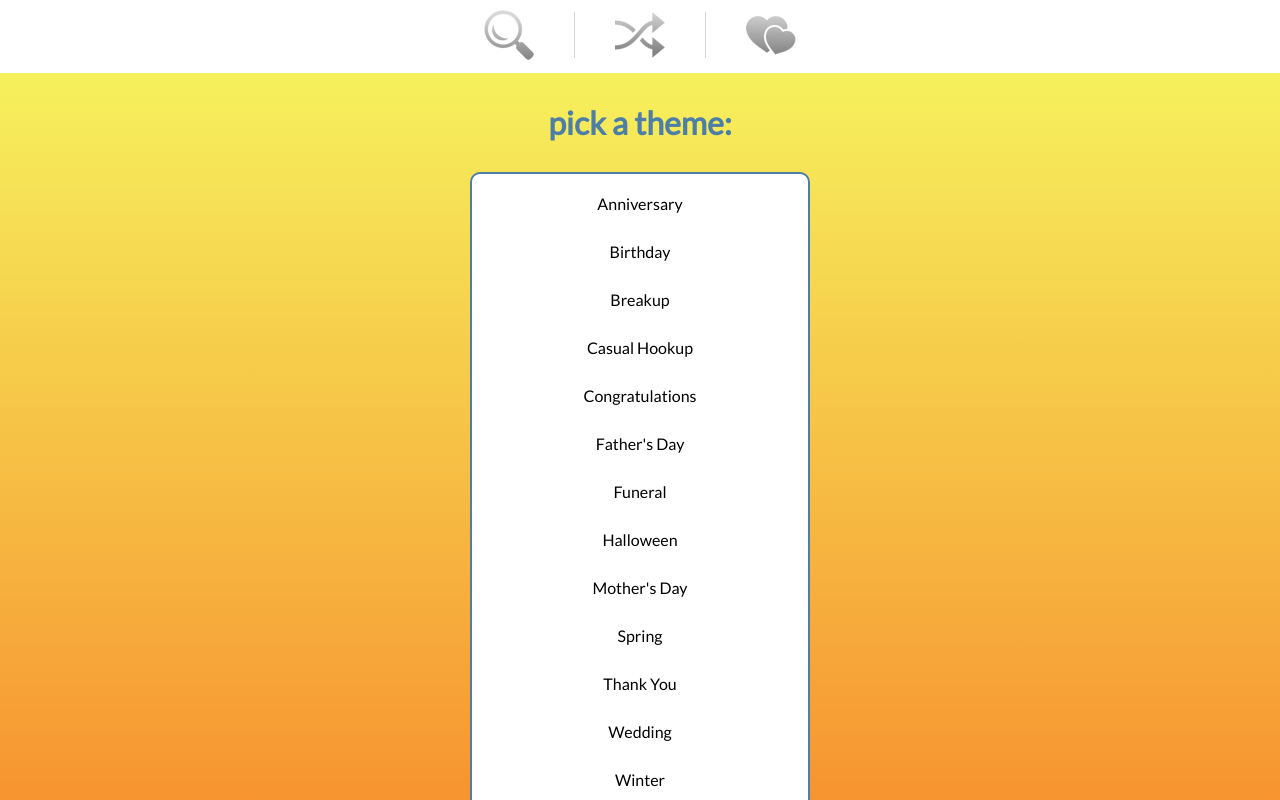
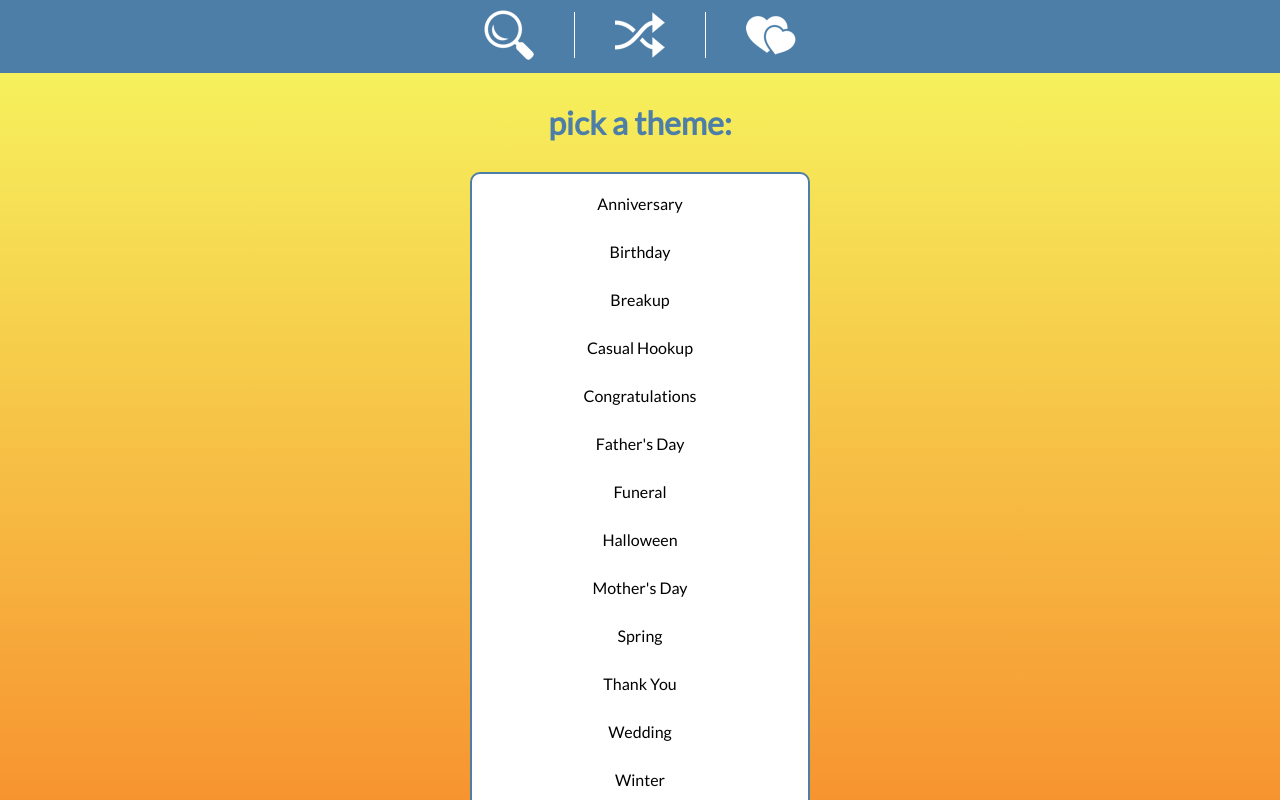
Before and after one commit to robinsola/Stanza-React, a React (Create React App) app: page /#/searchform in a window 1280 px wide. Shown: the top 800 px of the page. Built offline with nearby package versions, Linux system fonts and the light colour scheme; no server answers.

Commit message:
add blue background color

```diff
--- a/src/components/Navbar.css
+++ b/src/components/Navbar.css
@@ -1,6 +1,6 @@
 .navStyles img {
   padding: 0 40px;
-  filter: grayscale(100%);
+  filter: grayscale(100%) brightness(200%);
 }
 
 .navStyles img:hover {
@@ -23,7 +23,7 @@
 .navStyles {
   padding: 10px;
   display: flex;
-  background-color: white;
+  background-color: #4D7EA8;
   justify-content: center;
   align-items: center;
 }
```
